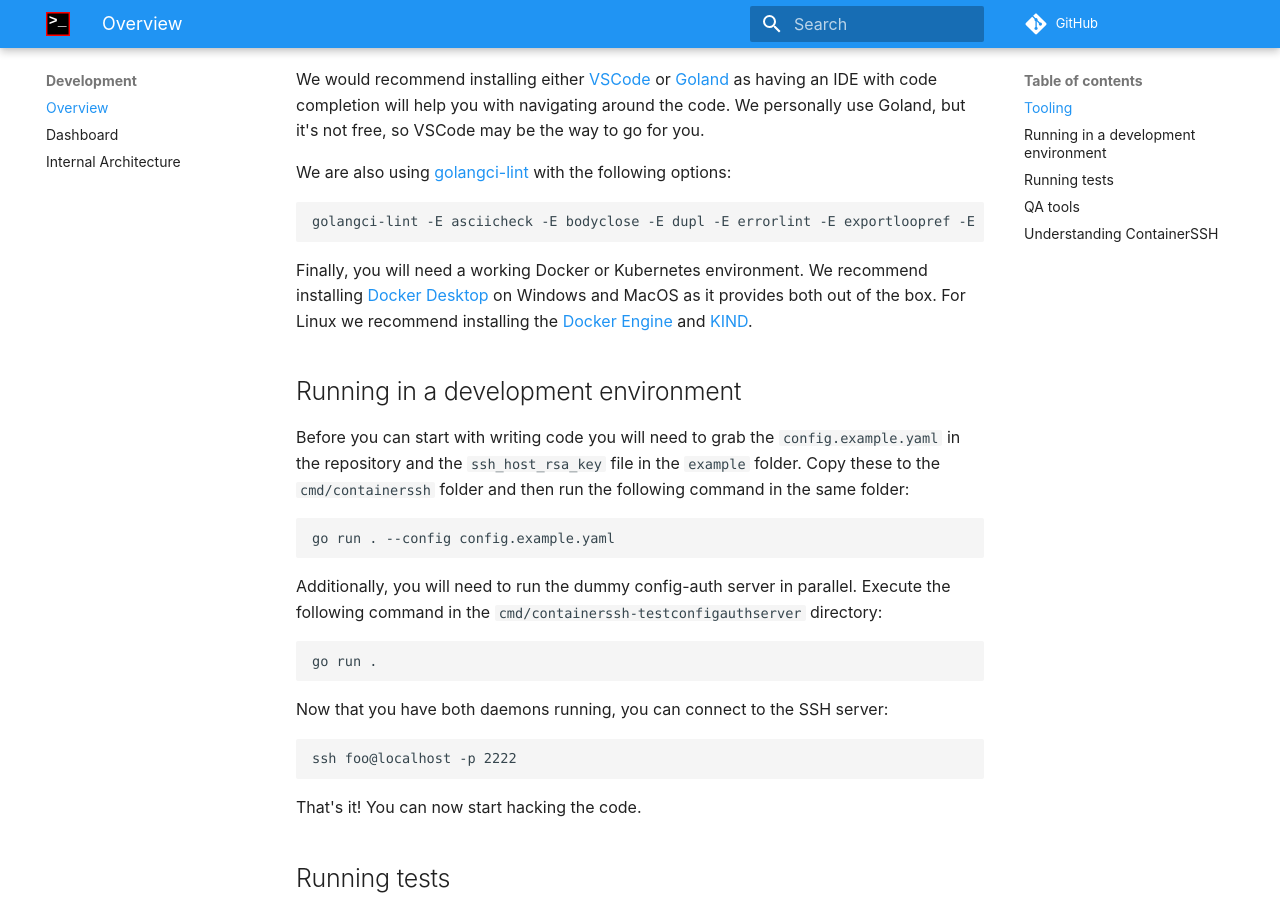
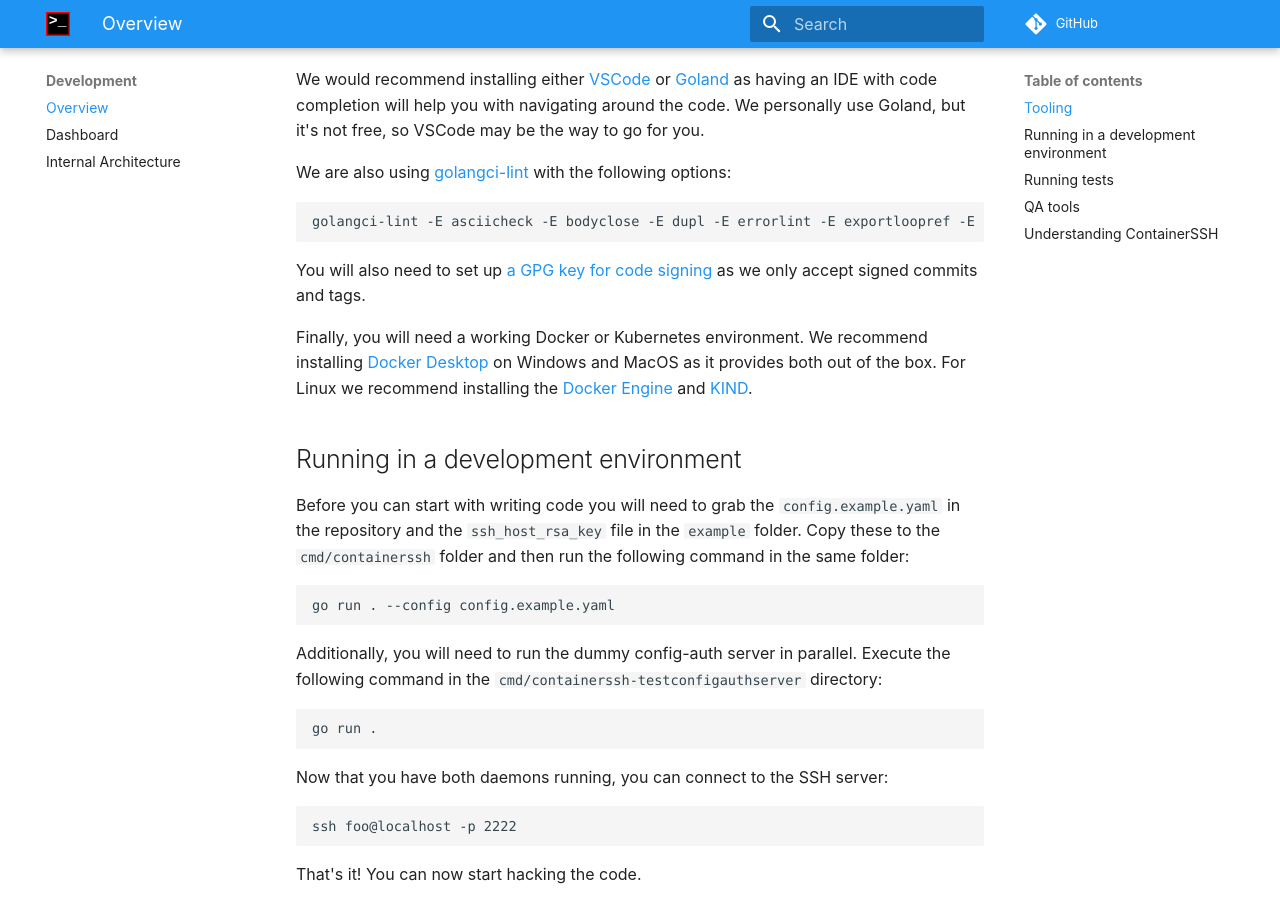
Before and after one commit to ContainerSSH/containerssh.github.io, an MkDocs documentation site: the page built from docs/development/index.md, in a window 1280 px wide and 900 px high, scrolled down 421 px. Built offline with MkDocs 1.6.1 and Material for MkDocs 9.7.7, drawn with Linux system fonts in a browser that asks for light colours; comment, search, counter and statistics services are not loaded.

Commit message:
Added signing requirement

````diff
--- a/docs/development/index.md
+++ b/docs/development/index.md
@@ -13,6 +13,8 @@ We are also using [golangci-lint](https://golangci-lint.run/usage/install/#local
 ```
 golangci-lint -E asciicheck -E bodyclose -E dupl -E errorlint -E exportloopref -E funlen
 ```
+
+You will also need to set up [a GPG key for code signing](https://git-scm.com/book/en/v2/Git-Tools-Signing-Your-Work) as we only accept signed commits and tags.
 
 Finally, you will need a working Docker or Kubernetes environment. We recommend installing [Docker Desktop](https://www.docker.com/products/docker-desktop) on Windows and MacOS as it provides both out of the box. For Linux we recommend installing the [Docker Engine](https://docs.docker.com/engine/install/) and [KIND](https://kind.sigs.k8s.io/).
 
````
